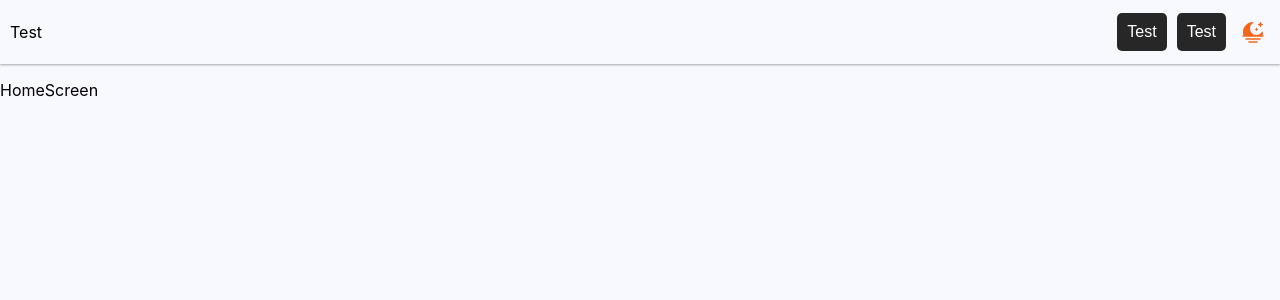
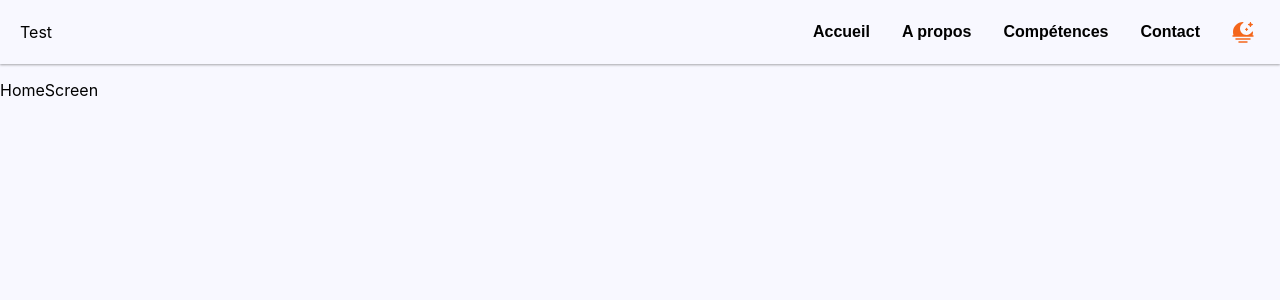
Before and after one commit to LilianMrzt/my-portfolio, a React (Create React App) app: page / in a window 1280 px wide. Shown: the top 300 px of the page. Built offline with nearby package versions, Linux system fonts and the light colour scheme.

Commit message:
[FEAT] Création d'un composant pour les onglets de la barre de navigation

```diff
--- a/src/index.css
+++ b/src/index.css
@@ -92,6 +92,11 @@ code {
   color: var(--primary);
 }
 
+.hover-primary:hover {
+  color: var(--primary);
+  transition: 0.3s;
+}
+
 .color-surface {
   color: var(--surface)
 }
@@ -133,6 +138,10 @@ code {
   margin-left: 10px;
 }
 
+.mr-10 {
+  margin-right: 10px;
+}
+
 /* padding */
 
 .p-0 {
@@ -151,8 +160,16 @@ code {
   padding-left: 10px;
 }
 
+.pl-20 {
+  padding-left: 20px;
+}
+
 .pr-10 {
   padding-right: 10px;
+}
+
+.pr-20 {
+  padding-right: 20px;
 }
 
 /* border */
@@ -189,6 +206,14 @@ code {
   font-size: 20px;
 }
 
+.font-normal {
+  font-weight: normal;
+}
+
+.font-bold {
+  font-weight: 600;
+}
+
 /* transition */
 
 .transition-3 {
--- a/src/interfaces/components/common/TextProps.ts
+++ b/src/interfaces/components/common/TextProps.ts
@@ -1,8 +1,11 @@
 import { type ColorsType } from '@interfaces/types/ColorsType'
 import { type SizesType } from '@interfaces/types/SizesType'
+import { type FontWeightType } from '@interfaces/types/FontWeightType'
 
 export interface TextProps {
   children: string
   color?: ColorsType
   size?: SizesType
+  className?: string
+  fontWeight?: FontWeightType
 }
--- /dev/null
+++ b/src/interfaces/components/navigation/NavigationBarTabProps.ts
@@ -0,0 +1,5 @@
+export interface NavigationBarTabProps {
+  label: string
+  className?: string
+  onClick?: () => void
+}
--- /dev/null
+++ b/src/interfaces/types/FontWeightType.ts
@@ -0,0 +1,3 @@
+export type FontWeightType =
+    | 'normal'
+    | 'bold'
--- a/src/ui/components/common/Text.tsx
+++ b/src/ui/components/common/Text.tsx
@@ -1,14 +1,16 @@
-import React, { type FC } from 'react'
+import React, { type FC, type ReactElement } from 'react'
 import { type TextProps } from '@interfaces/components/common/TextProps'
 
 const Text: FC<TextProps> = ({
   children,
   color = 'text',
-  size = 'medium'
-}) => {
+  size = 'medium',
+  className,
+  fontWeight = 'normal'
+}): ReactElement => {
   return (
       <p
-          className={`p-0 m-0 color-${color} text-${size}`}
+          className={`p-0 m-0 color-${color} text-${size} ${className} font-${fontWeight}`}
       >
           {children}
       </p>
--- a/src/ui/components/navigation/NavigationBar.tsx
+++ b/src/ui/components/navigation/NavigationBar.tsx
@@ -1,9 +1,9 @@
 import React, { type FC, type ReactElement, useState } from 'react'
-import Button from '@components/common/Button'
-import { type NavigationBarProps } from '@interfaces/components/NavigationBarProps'
+import { type NavigationBarProps } from '@interfaces/components/navigation/NavigationBarProps'
 import IconButton from '@components/common/IconButton'
 import { MoonLogo, SunLogo } from '@assets/Images'
 import { Theme } from '@constants/Constants'
+import NavigationBarTab from '@components/navigation/NavigationBarTab'
 
 const NavigationBar: FC<NavigationBarProps> = ({
   theme,
@@ -18,7 +18,7 @@ const NavigationBar: FC<NavigationBarProps> = ({
 
   return (
       <div
-          className='d-flex space-between h-64px align-center bg-background shadow pl-10 pr-10'
+          className='d-flex space-between h-64px align-center bg-background shadow pl-20 pr-20'
       >
           <p>
               Test
@@ -26,12 +26,21 @@ const NavigationBar: FC<NavigationBarProps> = ({
           <div
               className='d-flex flex-row align-center'
           >
-              <Button
-                  label={'Test'}
+              <NavigationBarTab
+                  label={'Accueil'}
+                  className={'mr-10'}
               />
-              <Button
-                  label={'Test'}
-                  className={'ml-10'}
+              <NavigationBarTab
+                  label={'A propos'}
+                  className={'ml-10 mr-10'}
+              />
+              <NavigationBarTab
+                  label={'Compétences'}
+                  className={'ml-10 mr-10'}
+              />
+              <NavigationBarTab
+                  label={'Contact'}
+                  className={'ml-10 mr-10'}
               />
               <IconButton
                   backgroundColor={'background'}
--- /dev/null
+++ b/src/ui/components/navigation/NavigationBarTab.tsx
@@ -0,0 +1,22 @@
+import React, { type FC, type ReactElement } from 'react'
+import { type NavigationBarTabProps } from '@interfaces/components/navigation/NavigationBarTabProps'
+import Text from '@components/common/Text'
+
+const NavigationBarTab: FC<NavigationBarTabProps> = ({
+  label,
+  className,
+  onClick
+}): ReactElement => {
+  return (
+      <button
+          className={`${className} bg-background border-none`}
+          onClick={onClick}
+      >
+        <Text className={'hover-primary pointer'} fontWeight={'bold'}>
+            {label}
+        </Text>
+      </button>
+  )
+}
+
+export default NavigationBarTab
```
Also changed, not shown: src/interfaces/components/navigation/NavigationBarProps.ts (renamed from src/interfaces/components/NavigationBarProps.ts).
